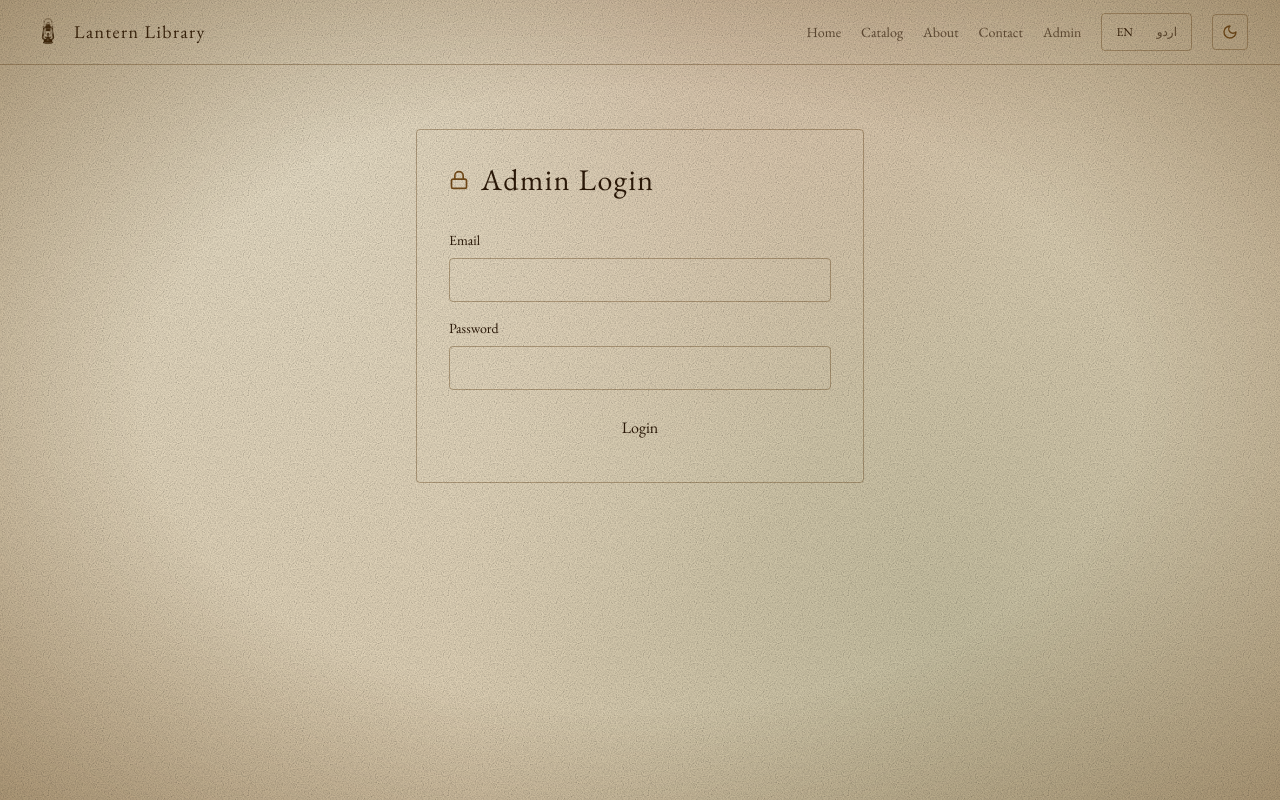
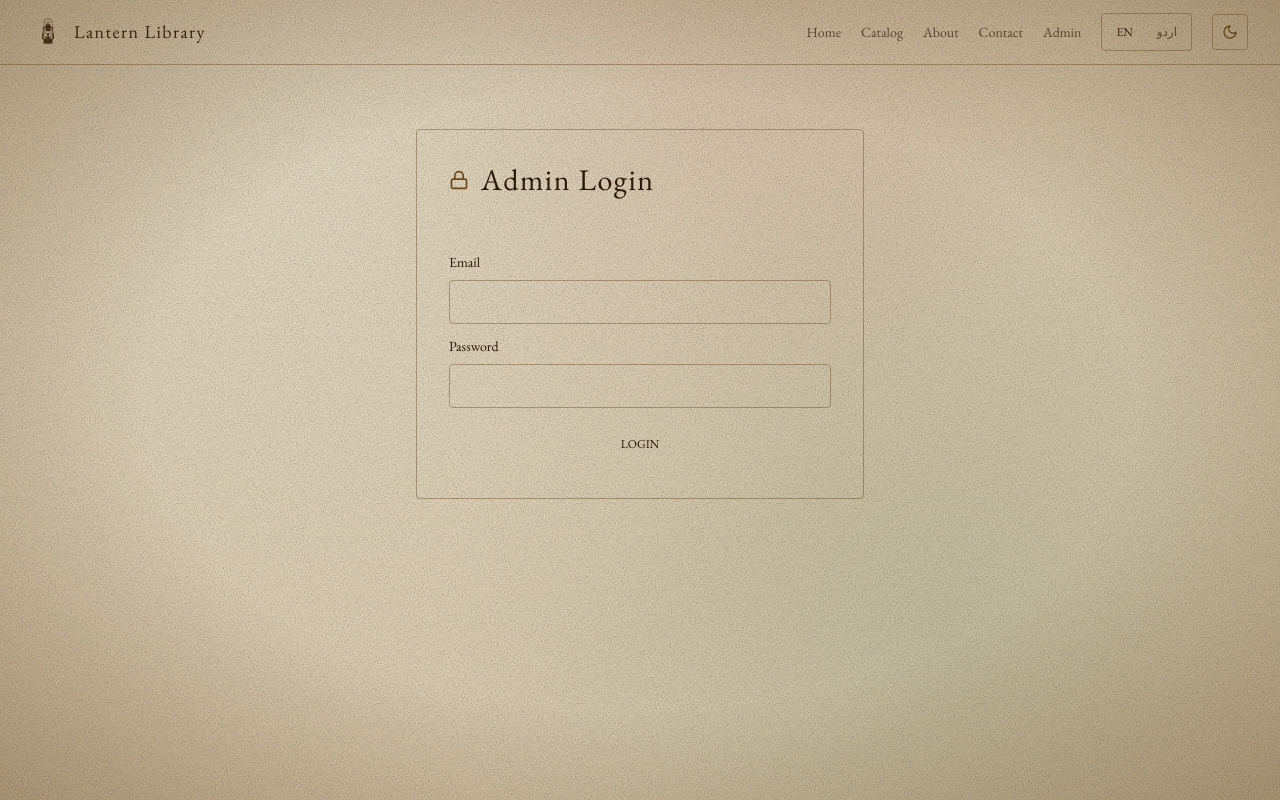
Before and after one commit to shahid-jmi/thelanternlibrary, a React (Vite) app in the folder frontend/: page /admin in a window 1280 px wide. Built offline with nearby package versions, Linux system fonts and the light colour scheme; no server answers.

Commit message:
feat: implement validation for email and password fields; add ValidatedTextField component

```diff
--- /dev/null
+++ b/frontend/src/app/components/ValidatedTextField.tsx
@@ -0,0 +1,52 @@
+import { useTranslation } from 'react-i18next';
+import type { FieldErrorKey } from '../lib/validation';
+
+export default function ValidatedTextField({
+  id,
+  label,
+  type = 'text',
+  value,
+  onChange,
+  onBlur,
+  error,
+  autoComplete,
+}: {
+  id: string;
+  label: string;
+  type?: 'text' | 'email' | 'password';
+  value: string;
+  onChange: (value: string) => void;
+  onBlur?: () => void;
+  error?: FieldErrorKey;
+  autoComplete?: string;
+}) {
+  const { t } = useTranslation();
+  const errorId = `${id}-error`;
+
+  return (
+    <div>
+      <label htmlFor={id} className="mb-2 block text-sm">
+        {label}
+      </label>
+      <input
+        id={id}
+        type={type}
+        autoComplete={autoComplete}
+        value={value}
+        onChange={(event) => onChange(event.target.value)}
+        onBlur={onBlur}
+        aria-invalid={Boolean(error)}
+        aria-describedby={errorId}
+        className={`h-11 w-full rounded-sm border bg-input-background px-3 outline-none transition-colors ${
+          error ? 'border-destructive' : 'border-border focus:border-ember'
+        }`}
+      />
+      <p
+        id={errorId}
+        className={`mt-1.5 text-xs text-destructive transition-opacity ${error ? 'opacity-100' : 'opacity-0'}`}
+      >
+        {error ? t(error) : ' '}
+      </p>
+    </div>
+  );
+}
--- /dev/null
+++ b/frontend/src/app/lib/useValidatedField.ts
@@ -0,0 +1,25 @@
+import { useState } from 'react';
+import type { FieldErrorKey } from './validation';
+
+export function useValidatedField(
+  validate: (value: string) => FieldErrorKey | undefined,
+  initialValue = ''
+) {
+  const [value, setValue] = useState(initialValue);
+  const [error, setError] = useState<FieldErrorKey | undefined>(undefined);
+
+  const onChange = (next: string) => {
+    setValue(next);
+    setError((previous) => (previous ? validate(next) : previous));
+  };
+
+  const onBlur = () => setError(validate(value));
+
+  const validateNow = () => {
+    const result = validate(value);
+    setError(result);
+    return result;
+  };
+
+  return { value, error, onChange, onBlur, validateNow };
+}
--- /dev/null
+++ b/frontend/src/app/lib/validation.ts
@@ -0,0 +1,20 @@
+const EMAIL_PATTERN = /^[^\s@]+@[^\s@]+\.[^\s@]+$/;
+const MIN_PASSWORD_LENGTH = 8;
+
+export type FieldErrorKey =
+  | 'validation.emailRequired'
+  | 'validation.emailInvalid'
+  | 'validation.passwordRequired'
+  | 'validation.passwordTooShort';
+
+export function validateEmail(value: string): FieldErrorKey | undefined {
+  if (!value.trim()) return 'validation.emailRequired';
+  if (!EMAIL_PATTERN.test(value.trim())) return 'validation.emailInvalid';
+  return undefined;
+}
+
+export function validatePassword(value: string): FieldErrorKey | undefined {
+  if (!value) return 'validation.passwordRequired';
+  if (value.length < MIN_PASSWORD_LENGTH) return 'validation.passwordTooShort';
+  return undefined;
+}
--- a/frontend/src/app/pages/AdminLoginPage.tsx
+++ b/frontend/src/app/pages/AdminLoginPage.tsx
@@ -5,13 +5,18 @@ import { Lock } from 'lucide-react';
 import { getErrorMessage } from '../api/client';
 import { useAuth } from '../auth/AuthContext';
 import PageFrame from '../components/PageFrame';
+import Reveal from '../components/Reveal';
+import StatusMessage from '../components/StatusMessage';
+import ValidatedTextField from '../components/ValidatedTextField';
+import { validateEmail, validatePassword } from '../lib/validation';
+import { useValidatedField } from '../lib/useValidatedField';
 
 export default function AdminLoginPage() {
   const { t } = useTranslation();
   const navigate = useNavigate();
   const { isAuthenticated, login } = useAuth();
-  const [email, setEmail] = useState('');
-  const [password, setPassword] = useState('');
+  const email = useValidatedField(validateEmail);
+  const password = useValidatedField(validatePassword);
   const [error, setError] = useState('');
   const [submitting, setSubmitting] = useState(false);
 
@@ -21,9 +26,13 @@ export default function AdminLoginPage() {
 
   const submit = async (event: FormEvent) => {
     event.preventDefault();
+    const emailError = email.validateNow();
+    const passwordError = password.validateNow();
+    if (emailError || passwordError) return;
+
     setSubmitting(true);
     try {
-      await login(email, password);
+      await login(email.value, password.value);
       navigate('/admin/dashboard', { replace: true });
     } catch (requestError) {
       setError(getErrorMessage(requestError) || t('admin.login.error'));
@@ -34,38 +43,61 @@ export default function AdminLoginPage() {
 
   return (
     <PageFrame compact>
+      <Reveal className="mx-auto max-w-md">
         <form
           onSubmit={submit}
-        className="mx-auto max-w-md rounded-sm border border-border bg-card p-8"
+          noValidate
+          className="rounded-sm border border-border bg-card p-8 transition-shadow focus-within:shadow-[0_0_0_1px_var(--ember)]"
         >
-        <div className="mb-8 flex items-center gap-3">
+          <div className="flex items-center gap-3">
             <Lock className="h-5 w-5 text-[var(--icon-color)]" />
             <h1 className="text-3xl tracking-[0.05em]">{t('admin.login.title')}</h1>
           </div>
-        <label className="mb-2 block text-sm">{t('admin.login.email')}</label>
-        <input
+
+          <div className="my-6 flex items-center gap-3 opacity-40" aria-hidden="true">
+            <span className="h-px flex-1 bg-border" />
+            <span className="h-1.5 w-1.5 rotate-45 bg-border" />
+            <span className="h-px flex-1 bg-border" />
+          </div>
+
+          <ValidatedTextField
+            id="admin-email"
             type="email"
-          value={email}
-          onChange={(event) => setEmail(event.target.value)}
-          className="mb-4 h-11 w-full rounded-sm border border-border bg-input-background px-3 outline-none focus:border-ring"
-          required
+            autoComplete="email"
+            label={t('admin.login.email')}
+            value={email.value}
+            onChange={email.onChange}
+            onBlur={email.onBlur}
+            error={email.error}
           />
-        <label className="mb-2 block text-sm">{t('admin.login.password')}</label>
-        <input
+
+          <div className="mt-3">
+            <ValidatedTextField
+              id="admin-password"
               type="password"
-          value={password}
-          onChange={(event) => setPassword(event.target.value)}
-          className="mb-4 h-11 w-full rounded-sm border border-border bg-input-background px-3 outline-none focus:border-ring"
-          required
+              autoComplete="current-password"
+              label={t('admin.login.password')}
+              value={password.value}
+              onChange={password.onChange}
+              onBlur={password.onBlur}
+              error={password.error}
             />
-        {error && <p className="mb-4 text-sm text-destructive">{error}</p>}
+          </div>
+
+          {error && (
+            <div className="mt-4">
+              <StatusMessage tone="error">{error}</StatusMessage>
+            </div>
+          )}
+
           <button
             disabled={submitting}
-          className="h-11 w-full rounded-sm bg-primary px-5 text-primary-foreground transition hover:opacity-90 disabled:opacity-60"
+            className="mt-2 h-11 w-full rounded-sm bg-ember text-xs uppercase tracking-label text-ember-foreground transition hover:brightness-110 disabled:opacity-60"
           >
             {t('admin.login.submit')}
           </button>
         </form>
+      </Reveal>
     </PageFrame>
   );
 }
--- a/frontend/src/app/pages/AdminManagementPage.tsx
+++ b/frontend/src/app/pages/AdminManagementPage.tsx
@@ -19,7 +19,9 @@ import {
 import { useAuth } from '../auth/AuthContext';
 import PageFrame from '../components/PageFrame';
 import StatusMessage from '../components/StatusMessage';
-import { TextInput } from '../components/FormControls';
+import ValidatedTextField from '../components/ValidatedTextField';
+import { validateEmail, validatePassword } from '../lib/validation';
+import { useValidatedField } from '../lib/useValidatedField';
 
 export default function AdminManagementPage() {
   const { t } = useTranslation();
@@ -201,18 +203,22 @@ function AdminForm({
   onSave: (payload: CreateAdminPayload) => Promise<void>;
 }) {
   const { t } = useTranslation();
-  const [email, setEmail] = useState('');
-  const [password, setPassword] = useState('');
+  const email = useValidatedField(validateEmail);
+  const password = useValidatedField(validatePassword);
   const [role, setRole] = useState<AdminRole>('admin');
   const [error, setError] = useState('');
   const [saving, setSaving] = useState(false);
 
   const submit = async (event: FormEvent) => {
     event.preventDefault();
+    const emailError = email.validateNow();
+    const passwordError = password.validateNow();
+    if (emailError || passwordError) return;
+
     setSaving(true);
     setError('');
     try {
-      await onSave({ email, password, role });
+      await onSave({ email: email.value, password: password.value, role });
     } catch (requestError) {
       setError(getErrorMessage(requestError));
     } finally {
@@ -221,20 +227,28 @@ function AdminForm({
   };
 
   return (
-    <form onSubmit={submit} className="mb-8 rounded-sm border border-border bg-card p-5">
+    <form onSubmit={submit} noValidate className="mb-8 rounded-sm border border-border bg-card p-5">
       <div className="grid gap-4 md:grid-cols-3">
-        <TextInput label={t('admin.admins.email')} value={email} onChange={setEmail} required />
-        <label className="block text-sm">
-          {t('admin.admins.password')}
-          <input
-            type="password"
-            value={password}
-            onChange={(event) => setPassword(event.target.value)}
-            className="mt-1 h-11 w-full rounded-sm border border-border bg-input-background px-3 outline-none focus:border-ring"
-            required
-            minLength={8}
-          />
-        </label>
+        <ValidatedTextField
+          id="new-admin-email"
+          type="email"
+          autoComplete="email"
+          label={t('admin.admins.email')}
+          value={email.value}
+          onChange={email.onChange}
+          onBlur={email.onBlur}
+          error={email.error}
+        />
+        <ValidatedTextField
+          id="new-admin-password"
+          type="password"
+          autoComplete="new-password"
+          label={t('admin.admins.password')}
+          value={password.value}
+          onChange={password.onChange}
+          onBlur={password.onBlur}
+          error={password.error}
+        />
         <label className="block text-sm">
           {t('admin.admins.role')}
           <div className="mt-1">
--- a/frontend/src/locales/en.json
+++ b/frontend/src/locales/en.json
@@ -20,6 +20,10 @@
   "admin.login.password": "Password",
   "admin.login.submit": "Login",
   "admin.login.error": "Invalid credentials",
+  "validation.emailRequired": "Email is required",
+  "validation.emailInvalid": "Enter a valid email address",
+  "validation.passwordRequired": "Password is required",
+  "validation.passwordTooShort": "Password must be at least 8 characters",
   "admin.nav.manageAdmins": "Manage Admins",
   "admin.admins.title": "Manage Admins",
   "admin.admins.addAdmin": "Add New Admin",
--- a/frontend/src/locales/ur.json
+++ b/frontend/src/locales/ur.json
@@ -20,6 +20,10 @@
   "admin.login.password": "پاس ورڈ",
   "admin.login.submit": "لاگ ان",
   "admin.login.error": "غلط معلومات",
+  "validation.emailRequired": "ای میل درکار ہے",
+  "validation.emailInvalid": "درست ای میل ایڈریس درج کریں",
+  "validation.passwordRequired": "پاس ورڈ درکار ہے",
+  "validation.passwordTooShort": "پاس ورڈ کم از کم 8 حروف پر مشتمل ہونا چاہیے",
   "admin.nav.manageAdmins": "ایڈمنز کا انتظام کریں",
   "admin.admins.title": "ایڈمنز کا انتظام کریں",
   "admin.admins.addAdmin": "نیا ایڈمن شامل کریں",
```
Also changed, not shown: 1 other file (tests, documents, lock files or other folders). Lines whose indentation alone changed are shown as unchanged.
